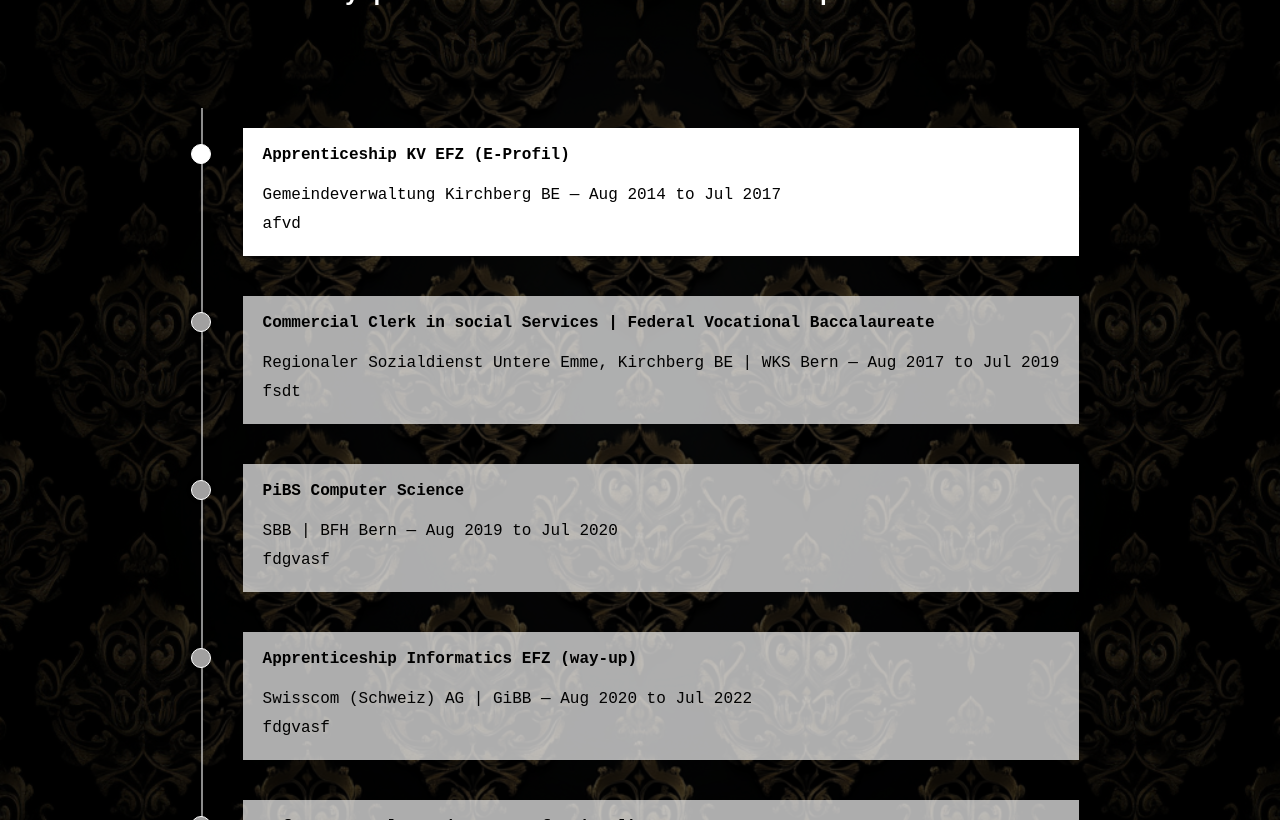
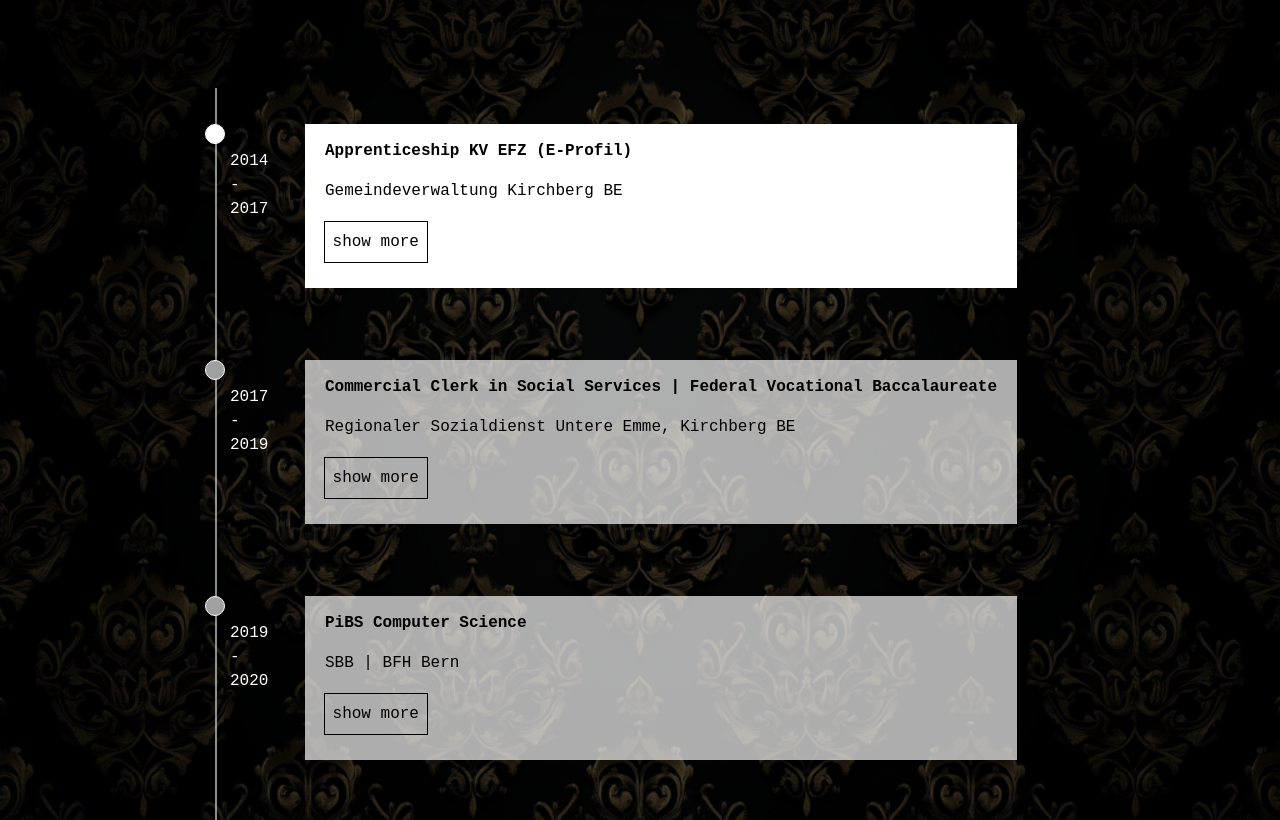
Before and after one commit to dana-liivia/version-1, a Next.js app in the folder original/: page / in a window 1280 px wide. Shown: the part 1980-2800 px from the top of the page. Built offline with nearby package versions, Linux system fonts and the light colour scheme; no server answers.

Commit message:
update page

```diff
--- a/original/src/app/components/experiences-section.tsx
+++ b/original/src/app/components/experiences-section.tsx
@@ -5,6 +5,8 @@ import style from "@/app/components/stylings/experiences-section.module.css";
 
 export default function ExperiencesSection() {
     const [activeIndex, setActiveIndex] = useState(0);
+    const [showMore, setShowMore] = useState(false);
+    const [isDisplayed, setIsDisplayed] = useState(true);
 
     useEffect(() => {
         const handleScroll = () => {
@@ -25,52 +27,79 @@ export default function ExperiencesSection() {
         return () => window.removeEventListener('scroll', handleScroll);
     }, []);
 
+    const handleToggle = () => {
+        setShowMore((prev) => !prev);
+    };
+
+    useEffect(() => {
+        if (window.innerWidth < 769) {
+            setIsDisplayed(false);
+        } else {
+            setIsDisplayed(true);
+        }
+    }, []);
+
     return (
         <div className={style.container}>
             <div className={style.background}>
                 <div className={style.timelineContainer}>
                     <div className={style.titleContainer}>
-                    <h2 className={style.timelineTitle}>my professional and educational experiences</h2>
+                    <h2 className={style.timelineTitle}>my experiences</h2>
                     </div>
                     <div className={style.timeline}>
                         {/** Timeline Items */}
                         {[
                             {
                                 title: 'Apprenticeship KV EFZ (E-Profil)',
-                                date: 'Gemeindeverwaltung Kirchberg BE — Aug 2014 to Jul 2017',
-                                description: 'afvd',
+                                start: '2014 - 2017',
+                                date: 'Gemeindeverwaltung Kirchberg BE',
+                                description: 'As a commercial clerk in public administration, ' +
+                                    'I developed strong customer service skills, ' +
+                                    'both in person and over the phone. ' +
+                                    'I gained valuable insights and actively performed administrative ' +
+                                    'tasks in various public administration sectors, including resident ' +
+                                    'and foreigner registration, finance, the AHV office, ' +
+                                    'and the regional social services department. ' +
+                                    'My work in social services, in particular, taught me how ' +
+                                    'to effectively interact with a diverse range of clients, ' +
+                                    'understand their individual needs, and respond appropriately to each situation.',
                             },
                             {
-                                title: 'Commercial Clerk in social Services | Federal Vocational Baccalaureate',
-                                date: 'Regionaler Sozialdienst Untere Emme, Kirchberg BE | WKS Bern — Aug 2017 to Jul 2019',
-                                description: 'fsdt',
+                                title: 'Commercial Clerk in Social Services | Federal Vocational Baccalaureate',
+                                start: '2017 - 2019',
+                                date: 'Regionaler Sozialdienst Untere Emme, Kirchberg BE',
+                                description: 'As a commercial clerk in public administration, I developed strong customer service skills, both in person and over the phone. I gained valuable insights and actively performed administrative tasks in various public administration sectors, including resident and foreigner registration, finance, the AHV office, and the regional social services department. My work in social services, in particular, taught me how to effectively interact with a diverse range of clients, understand their individual needs, and respond appropriately to each situation.',
                             },
                             {
                                 title: 'PiBS Computer Science',
-                                date: 'SBB | BFH Bern — Aug 2019 to Jul 2020',
-                                description: 'fdgvasf',
+                                start: '2019 - 2020',
+                                date: 'SBB | BFH Bern',
+                                description: 'The bachelor\'s degree program includes a diverse range of informatics modules, along with foundational mathematics, communication skills, and hands-on projects. During my time at SBB, I contributed to the development of a practical project, collaborating with a dynamic team of young professionals.',
                             },
                             {
                                 title: 'Apprenticeship Informatics EFZ (way-up)',
-                                date: 'Swisscom (Schweiz) AG | GiBB — Aug 2020 to Jul 2022',
-                                description: 'fdgvasf',
+                                start: '2020 - 2022',
+                                date: 'Swisscom (Schweiz) AG',
+                                description: 'During my apprenticeship, I had among other things the opportunity to work on a project focused on data visualization. I am skilled at creating dashboards with tools like Tableau, tailored to the specific needs of end users.',
                             },
                             {
                                 title: 'Software Developer (young professional)',
-                                date: 'Swisscom (Schweiz) AG — Aug 2022 to Oct 2023',
-                                description: 'fdgvasf',
+                                start: '2022 - 2023',
+                                date: 'Swisscom (Schweiz) AG',
+                                description: 'As a Software Developer, I worked in a SAFe environment using Jira as a management tool. I contributed to the development and maintenance of various customer projects and features, both on the frontend (using Angular, React, Next.js) and the backend (primarily with Spring and REST APIs) using the programming languages Java and JavaScript/TypeScript. I also gained experience with relational and graph databases and consistently tested the new features I implemented.\n'
                             },
                             {
                                 title: 'BSc Digital Business & AI',
-                                date: 'BFH Bern — Sep 2022 to TODAY',
-                                description: 'fdgvasf',
+                                start: '2022 - [TODAY]',
+                                date: 'BFH Bern',
+                                description: 'During my time within the bachelors degree programm I already learnt thing in the areas of informatics, economics, communication and project management and much more.',
                             },
                             {
                                 title: 'Leader for Teams - Scrum Master',
-                                date: 'Swisscom (Schweiz) AG — Dez 2023 to TODAY',
-                                description: 'fdgvasf',
+                                start: '2022 - [TODAY]',
+                                date: 'Swisscom (Schweiz) AG',
+                                description: 'As a Scrum Master, I facilitate Scrum ceremonies, nurture teamwork, embed an agile mindset, remove impediments where needed, support and refine processes, foster a strong feedback culture, ensure continuous learning, and oversee access management for international team and its suppliers. My goal is to cultivate a self-organized, transparent, and productive work environment',
                             },
-
                         ].map((item, index) => (
                           <div
                                 key={index}
@@ -78,11 +107,13 @@ export default function ExperiencesSection() {
                                     index === activeIndex ? style.active : ''
                                 }`}
                             >
-                                <div className={style.timelineMarker}></div>
+                                <div className={style.timelineMarker}><p className={style.dates}>{item.start}</p></div>
                               <div className={style.timelineContent}>
                                   <h2>{item.title}</h2>
                                   <p>{item.date}</p>
-                                    <p>{item.description}</p>
+                                  <button className={style.button} onClick={handleToggle}>
+                                      {showMore ? <p className={style.descriptionContent}>{item.description}</p> : <p className={style.buttonContent}>show more</p>}
+                                  </button>
                               </div>
                           </div>
                         ))}
--- a/original/src/app/components/hero-section.tsx
+++ b/original/src/app/components/hero-section.tsx
@@ -5,7 +5,7 @@ export default function HeroSection() {
     return (
         <div className={style.container}>
             <h1 className={style.typingEffect1}>hello world. </h1>
-            <h2 id={"title"} className={"text-lg font-medium"}>Happy to meet you & welcome to my slice of the www.</h2>
+            <h2 id={"title"} className={style.secondTitle}>Happy to meet you & welcome to my slice of the www.</h2>
 
             <div className={style.description}>
                 <br/>
--- a/original/src/app/components/stylings/experiences-section.module.css
+++ b/original/src/app/components/stylings/experiences-section.module.css
@@ -12,6 +12,24 @@
     padding: 0 5%;
     background-color: rgba(0, 0, 0, 0.7);
     align-items: center;
+}
+
+.buttonContent {
+    color: black;
+    border: 1px solid black;
+    margin: -0.5rem 0 0 -0.4rem;
+    padding: 0.5rem;
+}
+
+.smallScreen {
+    flex-direction: row;
+    display: flex;
+}
+
+.button {
+    color: black;
+    padding: 5px;
+    margin-top: 1rem;
 }
 
 .timelineContainer {
@@ -84,6 +102,7 @@
 .timelineContent {
     background-color: rgba(255, 255, 255, 0.68);
     padding: 15px 20px;
+    margin: 1rem 3rem;
     border: 0 solid #e0e0e0;
 }
 
@@ -109,16 +128,29 @@
 
 /* Change Line Color Dynamically */
 .timeline {
-    border-bottom: #b39878/* Default color */
+    border-bottom: #b39878 /* Default color */
 }
 
 .timelineContainer:has(.timelineItem.active) .timeline {
     box-shadow: #b39878; /* Highlight color when active */
 }
 
+.dates {
+    margin: 1.5rem;
+}
+
+.descriptionContent {
+    display: flex;
+    justify-content: center;
+    text-align: left;
+}
 
 /* Responsive Design für Tablets oder Ähnliches */
 @media (max-width: 768px) {
+    .dates {
+        margin: -1.5rem -1.5rem -1.5rem -2.3rem;
+        min-width: 6rem;
+    }
 
     .timeline {
         border-left: none;
@@ -142,10 +174,18 @@
 
 /* Responsive Design für Tablets oder Ähnliches */
 @media (max-width: 480px) {
+    .dates {
+        margin: -1.5rem -1.5rem -1.5rem -2.3rem;
+        min-width: 6rem;
+    }
+
     .timelineTitle {
         text-align: center;
         color: white;
-        font-size: 18px;.container {
+        font-size: 18px;
+    }
+
+    .container {
         background-image: url("../../../assets/img/royal_wallpaper.png");
         background-repeat: repeat;
         background-size: contain;
@@ -163,7 +203,7 @@
 
     /* General Styles */
     .timelineContainer {
-            max-width: 80vw;
+        max-width: 90vw;
     }
 
     .timelineTitle {
@@ -183,7 +223,7 @@
 
     .timelineItem {
         position: relative;
-            padding: 20px 0 20px 40px;
+        padding: 20px 0 20px 0px;
     }
 
     .timelineItem:last-child {
@@ -192,23 +232,14 @@
 
     /* Marker */
     .timelineMarker {
-            position: absolute;
-            left: -12px;
-            top: 20px;
-            width: 20px;
-            height: 20px;
-            background-color: rgba(250, 250, 250, 0.56);
-            border: 1px solid #fff;
-            border-radius: 50%;
-            z-index: 1;
-            box-shadow: 0 0 5px rgba(0, 0, 0, 0.2);
-            margin-top: 1rem;
+        left: 50%;
+        transform: translateX(-50%);
     }
 
     /* Content */
     .timelineContent {
         background-color: rgba(255, 255, 255, 0.68);
-            padding: 15px 20px;
+        padding: 15px 10px;
         border: 0 solid #e0e0e0;
     }
 
@@ -234,48 +265,10 @@
 
     /* Change Line Color Dynamically */
     .timeline {
-            border-bottom: #b39878/* Default color */
+        border-bottom: #b39878 /* Default color */
     }
 
     .timelineContainer:has(.timelineItem.active) .timeline {
         box-shadow: #b39878; /* Highlight color when active */
     }
-
-
-        /* Responsive Design für Tablets oder Ähnliches */
-        @media (max-width: 768px) {
-
-            .timeline {
-                border-left: none;
 }
-
-            .timelineItem {
-                padding-left: 0;
-                padding-top: 30px;
-            }
-
-            .timelineMarker {
-                left: 50%;
-                transform: translateX(-50%);
-            }
-
-            .timelineContent {
-                margin-top: 20px;
-                text-align: center;
-            }
-        }
-
-        /* Responsive Design für Tablets oder Ähnliches */
-        @media (max-width: 480px) {
-            .timelineTitle {
-                text-align: center;
-                color: white;
-                font-size: 18px;
-                margin: 5rem 0 3rem 0;
-            }
-        }
-        /* no need for further adaptions in responsiveness */
-        margin: 5rem 0 3rem 0;
-    }
-}
-/* no need for further adaptions in responsiveness */
--- a/original/src/app/components/stylings/hero-section.module.css
+++ b/original/src/app/components/stylings/hero-section.module.css
@@ -19,7 +19,10 @@
     font-size: 2em;
     margin: 5rem 0 2rem 0;
 }
-
+.secondTitle {
+    font-size: 1.5rem;
+    margin:-2rem 0 0 12rem;
+}
 .description {
     max-width: 55%;
     background-color: rgba(34, 29, 27, 0.54);
```
Lines whose indentation alone changed are shown as unchanged.
